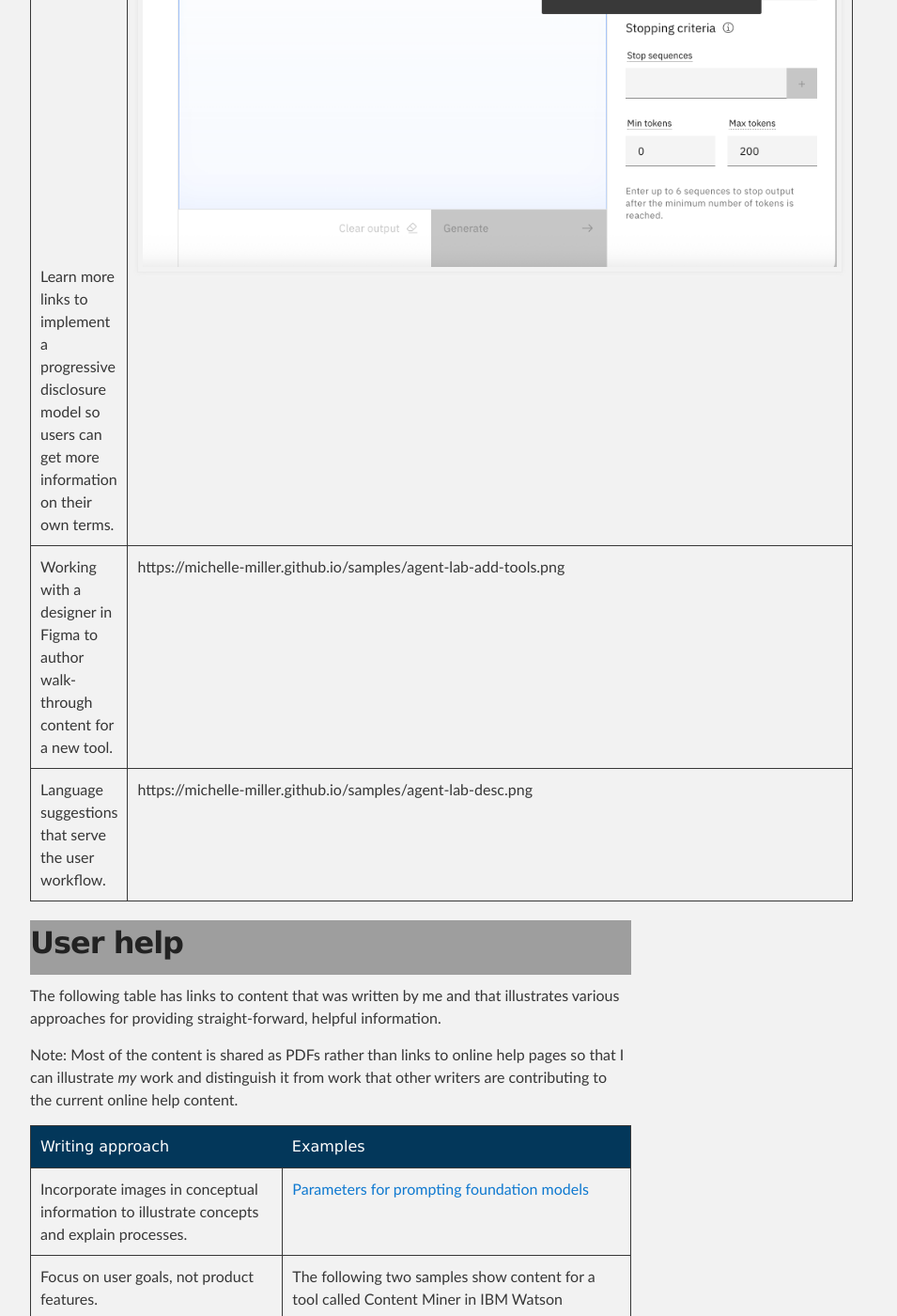
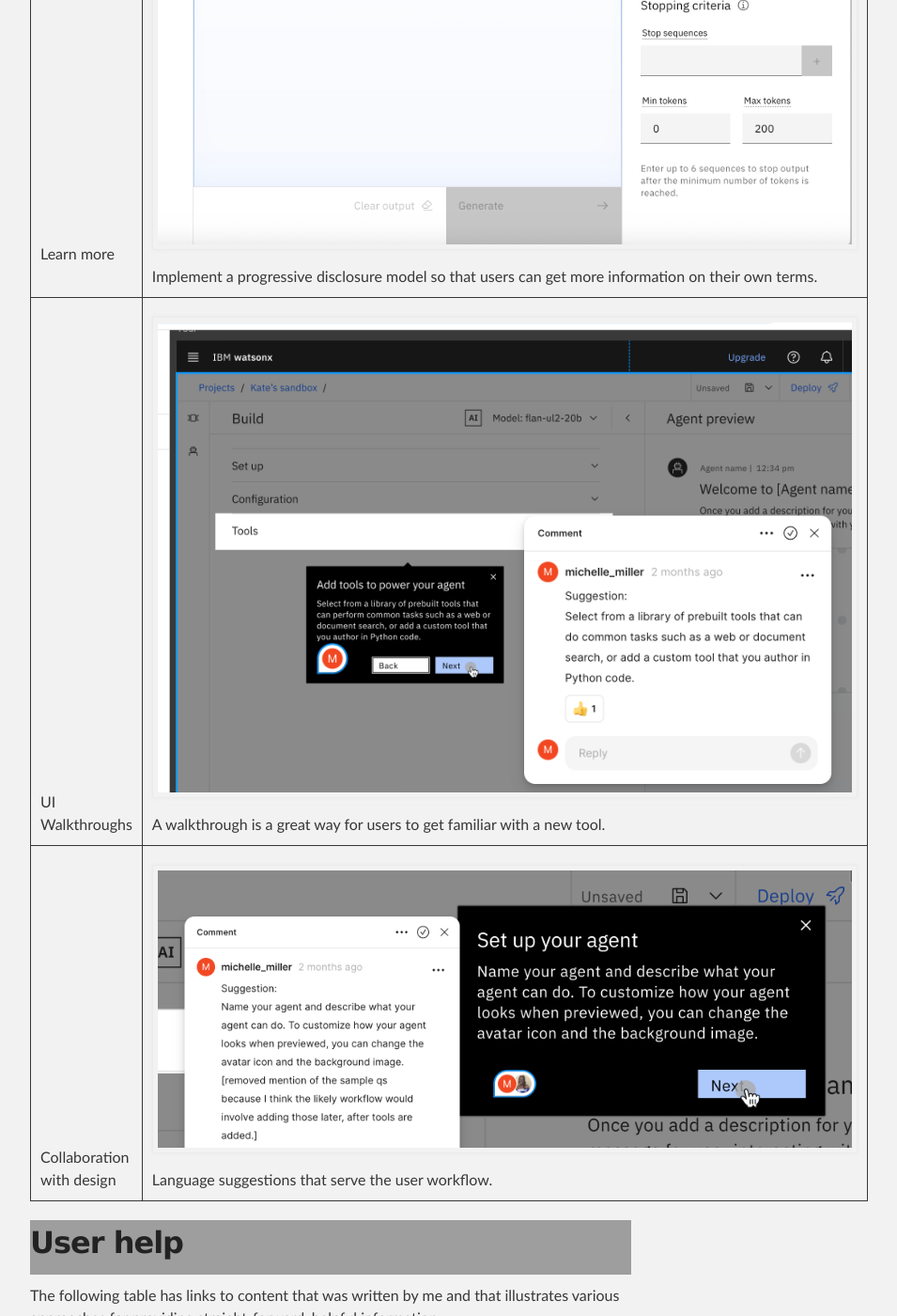
Before and after one commit to michelle-miller/michelle-miller.github.io, a Jekyll site: the page built from index.md, in a window 1280 px wide and 1400 px high, scrolled down 1535 px. Shown: the whole window at 94% size, without its empty margins (288-1243 px from the left). Built offline with Jekyll 4.4.1, drawn with Linux system fonts in a browser that asks for light colours; our own code applies the rules of GitHub Pages for plain Markdown files; some of the changed text lies outside the part shown; grey boxes are pictures that could not be loaded.

Commit message:
updating images and text

```diff
--- a/index.md
+++ b/index.md
@@ -15,10 +15,10 @@ Find samples of help content for software users with various roles and experienc
 
 ## User interface content
 
-| Tooltips for UI elements | ![Foundation model benchmark summary](https://michelle-miller.github.io/samples/ui-help-metrics-def.png) |
-| Learn more links to implement a progressive disclosure model so users can get more information on their own terms. | ![Learn more link from the model parameters pane](https://michelle-miller.github.io/samples/progressive-disclosure-model-params.png) |
-| Working with a designer in Figma to author walk-through content for a new tool. | https://michelle-miller.github.io/samples/agent-lab-add-tools.png |
-| Language suggestions that serve the user workflow. | https://michelle-miller.github.io/samples/agent-lab-desc.png |
+| Tooltips | ![Foundation model benchmark summary](https://michelle-miller.github.io/samples/ui-help-metrics-def.png)<br/>Keep helpful information in reach of users when possible. |
+| Learn more | ![Learn more link from the model parameters pane](https://michelle-miller.github.io/samples/progressive-disclosure-model-params.png)<br/>Implement a progressive disclosure model so that users can get more information on their own terms. |
+| UI Walkthroughs | ![Comments for the designer about a description for an Agent Lab screen](https://michelle-miller.github.io/samples/agent-lab-add-tools.png)<br/>A walkthrough is a great way for users to get familiar with a new tool. |
+| Collaboration with design | ![Comments for designer in Figma](https://michelle-miller.github.io/samples/agent-lab-desc.png)<br/>Language suggestions that serve the user workflow. |
 {: caption="UI content examples" caption-side="bottom"}
 
 ## User help
```
